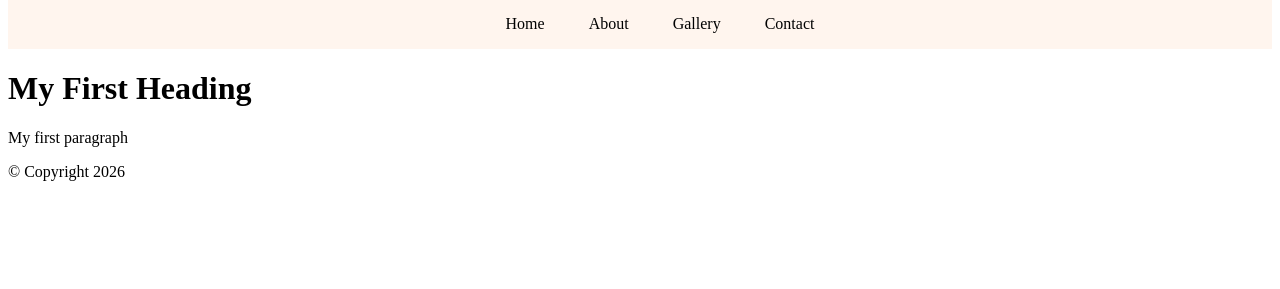
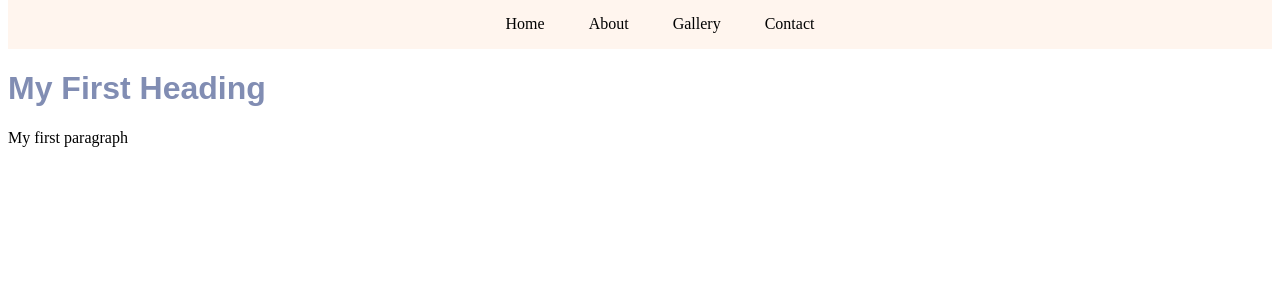
Before and after one commit to jayedmonson/WEB01W1D1, a plain HTML site: page index.html in a window 1280 px wide. Shown: the part 511-800 px from the top of the page. Drawn offline with Linux system fonts and the light colour scheme.

Commit message:
css commit 3

```diff
--- a/index.html
+++ b/index.html
@@ -41,6 +41,20 @@
                 text-align:center;
                 padding-top: 2px;
             }
+            main {
+                height: 400px;
+            }
+            main h1 {
+                color:rgb(129,141,179);
+                font-family:arial;
+            }
+            footer {
+                height: 40px;
+                background-color: rgb(129,141,179);
+                text-align: center;
+                padding-top: 20px;
+                color: rgb(211,218,240);
+            }
          </style>
     </head>
     <body>
```
